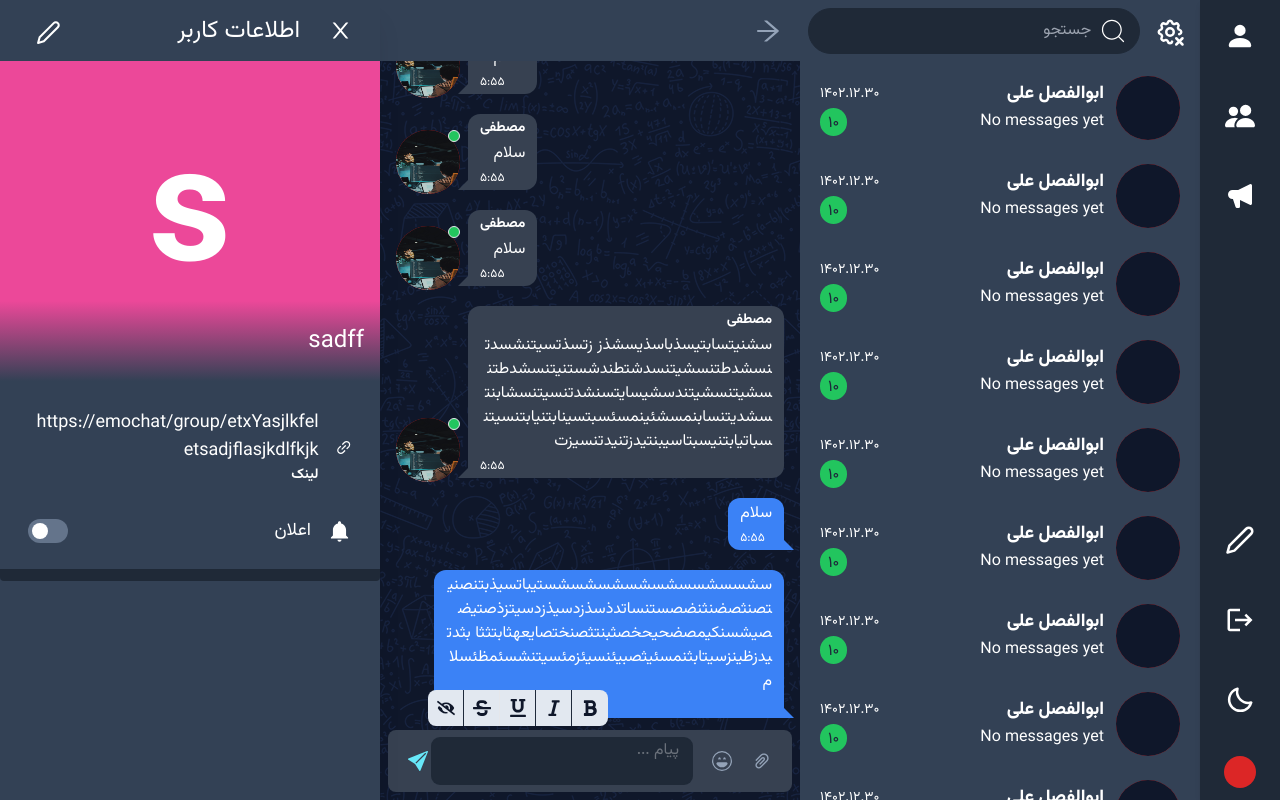
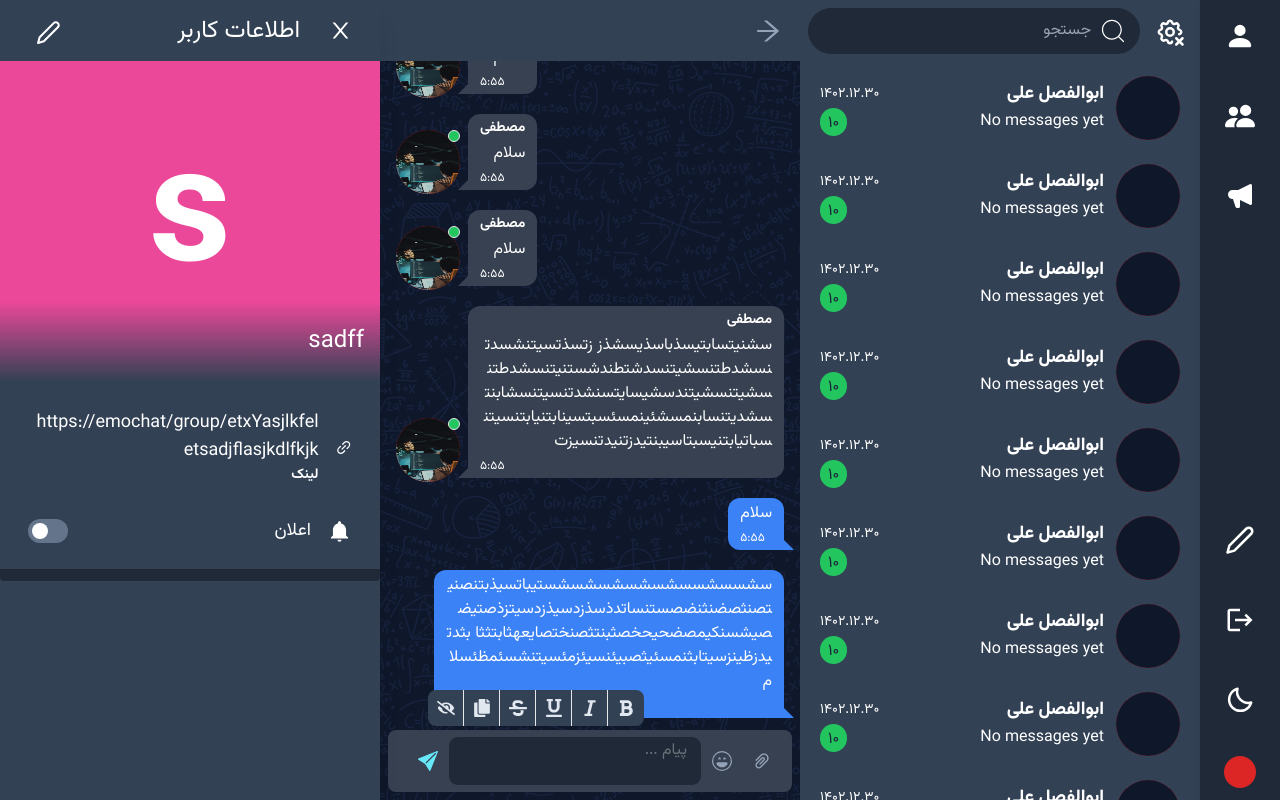
Before and after one commit to Mohaymen-Academy/FE-TEAM2-Messenger, a React (Vite) app: page /chat in a window 1280 px wide. Built offline with nearby package versions, Linux system fonts and the light colour scheme.

Commit message:
Modify: Working on slate rich text editor

```diff
--- a/src/components/editor/EditableTextArea.tsx
+++ b/src/components/editor/EditableTextArea.tsx
@@ -13,13 +13,13 @@ const EditableTextArea = () => {
   const renderLeaf = useCallback((props) => <Leaf {...props} />, []);
 
   return (
-    <div>
+    <div className="w-full">
       <Editable
         onContextMenu={(e) => {
           e.preventDefault();
           console.log("context");
         }}
-        className="mx-2 px-3 py-2.5 w-full text-base text-gray-900 bg-white ring-1 ring-white dark:ring-gray-800 dark:focus:ring-blue-400 rounded-lg border border-gray-300 focus:ring-blue-500 dark:bg-gray-800 dark:border-gray-800 dark:placeholder-gray-400 dark:text-white outline-none resize-none leading-6 "
+        className="px-3 py-2.5 w-full text-base text-gray-900 bg-white ring-1 ring-white dark:ring-gray-800 dark:focus:ring-blue-400 rounded-lg border border-gray-300 focus:ring-blue-500 dark:bg-gray-800 dark:border-gray-800 dark:placeholder-gray-400 dark:text-white outline-none resize-none leading-6 max-h-[400px] overflow-y-auto overflow-x-hidden"
         onChange={(value) => {
           console.log("on editable value change:", value);
         }}
--- a/src/components/editor/Leaf.tsx
+++ b/src/components/editor/Leaf.tsx
@@ -1,7 +1,6 @@
 import { merge } from "@/utils/merge";
 
 const Leaf = (props) => {
-  console.log(props.leaf.spoiler);
   return (
     <span
       className={merge(
--- a/src/components/editor/Tools.tsx
+++ b/src/components/editor/Tools.tsx
@@ -1,125 +1,89 @@
 import { Button } from "@/components/ui";
-import { Editor } from "slate";
 import { createHyperscript } from "slate-hyperscript";
-import { deserialize, parseSlateToHtml } from "./serializer";
+import { parseSlateToHtml } from "./serializer";
 import {
   FaBold,
+  FaCopy,
   FaEyeSlash,
   FaItalic,
   FaStrikethrough,
   FaUnderline,
 } from "react-icons/fa";
-
-const customEditor = {
-  isBoldMarkActive: (editor) => {
-    const mark = Editor.marks(editor);
-    return mark ? mark.bold === true : false;
-  },
-  isItalicMarkActive: (editor) => {
-    const mark = Editor.marks(editor);
-    return mark ? mark.italic === true : false;
-  },
-  isUnderlineMarkActive: (editor) => {
-    const mark = Editor.marks(editor);
-    return mark ? mark.underline === true : false;
-  },
-  isSpoilerMarkActive: (editor) => {
-    const mark = Editor.marks(editor);
-    return mark ? mark.spoiler === true : false;
-  },
-  isStrikeThroughMarkActive: (editor) => {
-    const mark = Editor.marks(editor);
-    return mark ? mark.strike === true : false;
-  },
-  toggleBoldMark: (editor) => {
-    const isActive = customEditor.isBoldMarkActive(editor);
-    if (isActive) {
-      Editor.removeMark(editor, "bold");
-    } else {
-      Editor.addMark(editor, "bold", true);
-    }
-  },
-  toggleItalicMark: (editor) => {
-    const isActive = customEditor.isItalicMarkActive(editor);
-    if (isActive) {
-      Editor.removeMark(editor, "italic");
-    } else {
-      Editor.addMark(editor, "italic", true);
-    }
-  },
-  toggleUnderlineMark: (editor) => {
-    const isActive = customEditor.isUnderlineMarkActive(editor);
-    if (isActive) {
-      Editor.removeMark(editor, "underline");
-    } else {
-      Editor.addMark(editor, "underline", true);
-    }
-  },
-  toggleSpoilerMark: (editor) => {
-    const isActive = customEditor.isSpoilerMarkActive(editor);
-    if (isActive) {
-      Editor.removeMark(editor, "spoiler");
-    } else {
-      Editor.addMark(editor, "spoiler", true);
-    }
-  },
-  toggleStrikeThroughMark: (editor) => {
-    const isActive = customEditor.isStrikeThroughMarkActive(editor);
-    if (isActive) {
-      Editor.removeMark(editor, "strike");
-    } else {
-      Editor.addMark(editor, "strike", true);
-    }
-  },
-};
+import { customEditor } from "./customEditor";
+import { Editor, Range } from "slate";
+import { useCopyToClipboard } from "react-use";
+import useToastify from "@/hooks/useTostify";
 
 const Tools = ({ editor }: { editor?: any }) => {
+  const [, copyToClipboard] = useCopyToClipboard();
+  const tostify = useToastify();
+
   return (
     <div className="absolute -top-10 flex left-10">
       <Button
-        className="w-9 h-9 rounded-none rounded-r-lg"
+        className="w-9 h-9 rounded-none rounded-r-lg !bg-primary hover:!bg-secondary"
         onMouseDown={(e) => {
           e.preventDefault();
           customEditor.toggleBoldMark(editor);
         }}
       >
-        <FaBold size={18} />
+        <FaBold size={18} className="text-primary" />
       </Button>
       <Button
-        className="w-9 h-9 border-r border-gray-200 dark:border-slate-800 rounded-none"
+        className="w-9 h-9 border-r dark:border-gray-200 border-slate-800 rounded-none !bg-primary hover:!bg-secondary"
         onMouseDown={(e) => {
           e.preventDefault();
           customEditor.toggleItalicMark(editor);
         }}
       >
-        <FaItalic size={18} />
+        <FaItalic size={18} className="text-primary" />
       </Button>
       <Button
-        className="w-9 h-9 border-r border-gray-200 dark:border-slate-800 rounded-none"
+        className="w-9 h-9 border-r dark:border-gray-200 border-slate-800 rounded-none !bg-primary hover:!bg-secondary"
         onMouseDown={(e) => {
           e.preventDefault();
           customEditor.toggleUnderlineMark(editor);
         }}
       >
-        <FaUnderline size={18} />
+        <FaUnderline size={18} className="text-primary" />
       </Button>
       <Button
-        className="w-9 h-9 border-r border-gray-200 rounded-none"
+        className="w-9 h-9 border-r dark:border-gray-200 border-slate-800 rounded-none !bg-primary hover:!bg-secondary"
         onMouseDown={(e) => {
           e.preventDefault();
           customEditor.toggleStrikeThroughMark(editor);
         }}
       >
-        <FaStrikethrough size={18} />
+        <FaStrikethrough size={18} className="text-primary" />
       </Button>
+
       <Button
-        className="w-9 h-9 border-r border-gray-200 dark:border-slate-800 rounded-none rounded-l-lg"
+        className="w-9 h-9 border-r dark:border-gray-200 border-slate-800 rounded-none !bg-primary hover:!bg-secondary"
+        onMouseDown={(e) => {
+          e.preventDefault();
+          const { selection } = editor;
+
+          if (selection) {
+            const [start, end] = Range.edges(selection);
+            const selectedText = Editor.string(editor, {
+              anchor: start,
+              focus: end,
+            });
+            copyToClipboard(selectedText);
+          }
+        }}
+      >
+        <FaCopy size={18} className="text-primary" />
+      </Button>
+
+      <Button
+        className="w-9 h-9 border-r dark:border-gray-200 border-slate-800 rounded-none rounded-l-lg !bg-primary hover:!bg-secondary"
         onMouseDown={(e) => {
           e.preventDefault();
           customEditor.toggleSpoilerMark(editor);
         }}
       >
-        <FaEyeSlash size={18} />
+        <FaEyeSlash size={18} className="text-primary" />
       </Button>
     </div>
   );
--- /dev/null
+++ b/src/components/editor/customEditor.ts
@@ -0,0 +1,64 @@
+import { Editor, Range } from "slate";
+
+export const customEditor = {
+  isBoldMarkActive: (editor) => {
+    const mark = Editor.marks(editor);
+    return mark ? mark.bold === true : false;
+  },
+  isItalicMarkActive: (editor) => {
+    const mark = Editor.marks(editor);
+    return mark ? mark.italic === true : false;
+  },
+  isUnderlineMarkActive: (editor) => {
+    const mark = Editor.marks(editor);
+    return mark ? mark.underline === true : false;
+  },
+  isSpoilerMarkActive: (editor) => {
+    const mark = Editor.marks(editor);
+    return mark ? mark.spoiler === true : false;
+  },
+  isStrikeThroughMarkActive: (editor) => {
+    const mark = Editor.marks(editor);
+    return mark ? mark.strike === true : false;
+  },
+  toggleBoldMark: (editor) => {
+    const isActive = customEditor.isBoldMarkActive(editor);
+    if (isActive) {
+      Editor.removeMark(editor, "bold");
+    } else {
+      Editor.addMark(editor, "bold", true);
+    }
+  },
+  toggleItalicMark: (editor) => {
+    const isActive = customEditor.isItalicMarkActive(editor);
+    if (isActive) {
+      Editor.removeMark(editor, "italic");
+    } else {
+      Editor.addMark(editor, "italic", true);
+    }
+  },
+  toggleUnderlineMark: (editor) => {
+    const isActive = customEditor.isUnderlineMarkActive(editor);
+    if (isActive) {
+      Editor.removeMark(editor, "underline");
+    } else {
+      Editor.addMark(editor, "underline", true);
+    }
+  },
+  toggleSpoilerMark: (editor) => {
+    const isActive = customEditor.isSpoilerMarkActive(editor);
+    if (isActive) {
+      Editor.removeMark(editor, "spoiler");
+    } else {
+      Editor.addMark(editor, "spoiler", true);
+    }
+  },
+  toggleStrikeThroughMark: (editor) => {
+    const isActive = customEditor.isStrikeThroughMarkActive(editor);
+    if (isActive) {
+      Editor.removeMark(editor, "strike");
+    } else {
+      Editor.addMark(editor, "strike", true);
+    }
+  },
+};
--- a/src/components/editor/index.tsx
+++ b/src/components/editor/index.tsx
@@ -24,7 +24,7 @@ const Editor = ({ children, initialValue }: EditorProps) => {
   const [editor] = useState(() => withReact(createEditor()));
 
   return (
-    <div className="w-full">
+    <div className="max-w-[calc(100%-130px)] w-full">
       <Slate
         editor={editor}
         initialValue={initialValue}
```
